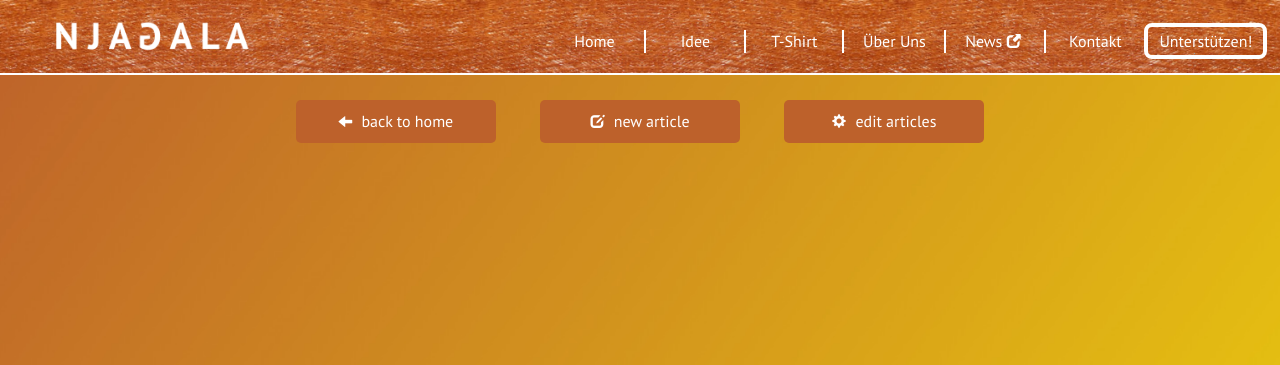
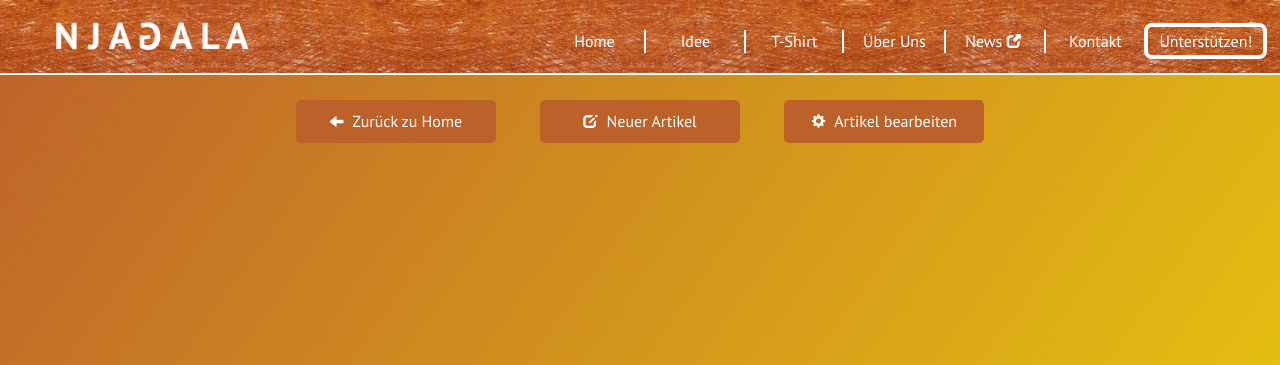
Before and after one commit to stevenabreu7/njagala, a PHP site: page /blog/ in a window 1280 px wide. Shown: the top 365 px of the page. Run offline with PHP 8.4, Linux system fonts and the light colour scheme; data that the repository does not hold is empty; grey boxes are pictures that could not be loaded.

Commit message:
+ minor changes

```diff
--- a/blog/index.php
+++ b/blog/index.php
@@ -9,8 +9,6 @@
     <script src="../frameworks/js/jquery-2.2.3.min.js"></script>
     <script src="../frameworks/jquery.backstretch.min.js"></script>
     <script src="../frameworks/js/bootstrap.min.js"></script>
-    <!-- <script src="../frameworks/sweetalert/dist/sweetalert.min.js"></script> -->
-    <!-- <link rel="stylesheet" type="text/css" href="../frameworks/sweetalert/dist/sweetalert.css"> -->
     <!-- custom stuff -->
     <link rel="stylesheet" type="text/css" href="../style/styles.css">
     <link rel="stylesheet" type="text/css" href="../style/dark-nav-bar.css">
@@ -103,9 +101,9 @@
     </div>
 
     <div class="buttons">
-      <a class="button" href="../"><span class="glyphicon glyphicon-arrow-left"></span> back to home</a>
-      <a class="button" href="login.php?link=create"><span class="glyphicon glyphicon-edit"></span> new article</a>
-      <a class="button" href="login.php?link=edit"><span class="glyphicon glyphicon-cog"></span> edit articles</a>
+      <a class="button" href="../"><span class="glyphicon glyphicon-arrow-left"></span> Zurück zu Home</a>
+      <a class="button" href="login.php?link=create"><span class="glyphicon glyphicon-edit"></span> Neuer Artikel</a>
+      <a class="button" href="login.php?link=edit"><span class="glyphicon glyphicon-cog"></span> Artikel bearbeiten</a>
     </div>
     <div class="container">
   <?php
```
